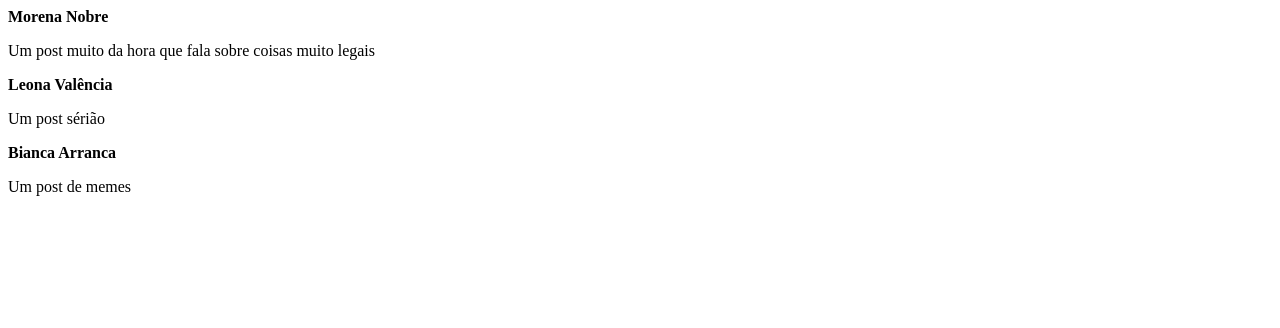
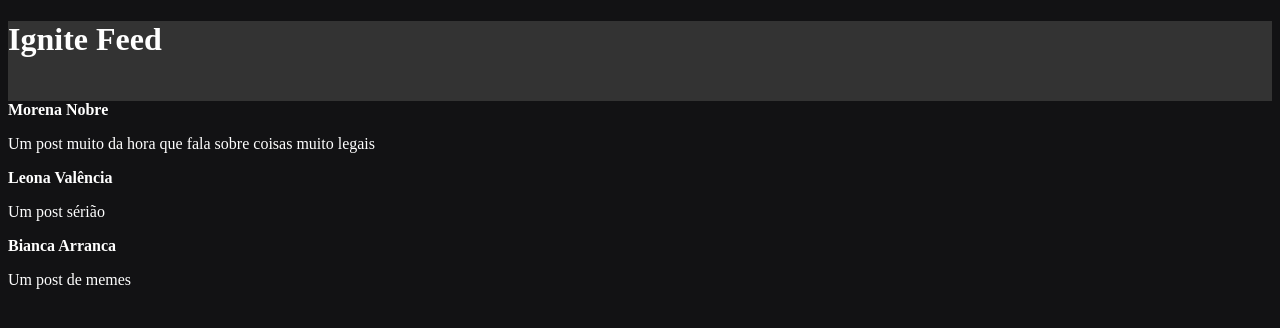
Before and after one commit to MorenaNobre/Ignite-Trilha-ReactJS-2022-Rocketseat, a React (Vite) app in the folder 01-fundamentos-reactjs/: page / in a window 1280 px wide. Shown: the top 328 px of the page. Built offline with nearby package versions, Linux system fonts and the light colour scheme.

Commit message:
update README & Header component

```diff
--- a/01-fundamentos-reactjs/src/App.jsx
+++ b/01-fundamentos-reactjs/src/App.jsx
@@ -1,8 +1,12 @@
+import { Header } from "./components/Header";
 import { Post } from "./Post";
+
+import "./styles.css";
 
 export function App() {
   return (
     <div>
+      <Header />
       <Post
         author="Morena Nobre"
         content="Um post muito da hora que fala sobre coisas muito legais"
--- /dev/null
+++ b/01-fundamentos-reactjs/src/components/Header.jsx
@@ -0,0 +1,9 @@
+import styles from "./Header.module.css";
+
+export function Header() {
+  return (
+    <header className={styles.header}>
+      <h1>Ignite Feed</h1>
+    </header>
+  )
+}
--- /dev/null
+++ b/01-fundamentos-reactjs/src/components/Header.module.css
@@ -0,0 +1,4 @@
+.header {
+  background: #333;
+  height: 80px;
+}
--- /dev/null
+++ b/01-fundamentos-reactjs/src/styles.css
@@ -0,0 +1,4 @@
+body {
+  background: #121214;
+  color: #fff;
+}
```
